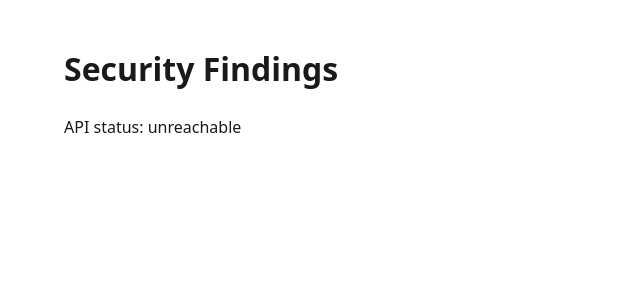
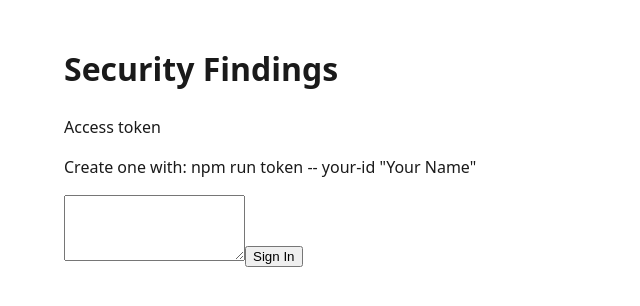
Before and after one commit to TmoodGitHub/ai-security-triage, a React (Vite) app in the folder web/: page / in a window 1280 px wide. Shown: the top 306 px of the page, without its empty margins (0-640 px from the left). Built offline with nearby package versions, Linux system fonts and the light colour scheme; no server answers.

Commit message:
Add token sign-in to the analyst screen and a /me endpoint

```diff
--- a/web/src/App.tsx
+++ b/web/src/App.tsx
@@ -1,21 +1,53 @@
 import { useEffect, useState } from 'react';
+import { apiFetch, type CurrentUser } from './api';
+import SignIn from './SignIn';
+
+const TOKEN_KEY = 'triage-token';
 
 export default function App() {
-  const [apiStatus, setApiStatus] = useState('checking...');
+  const [token, setToken] = useState<string | null>(() =>
+    sessionStorage.getItem(TOKEN_KEY),
+  );
+  const [user, setUser] = useState<CurrentUser | null>(
+    null,
+  );
 
   useEffect(() => {
-    fetch('/api/health')
-      .then((response) => response.json())
-      .then((body: { status: string }) =>
-        setApiStatus(body.status),
-      )
-      .catch(() => setApiStatus('unreachable'));
-  }, []);
+    if (token === null || user !== null) {
+      return;
+    }
+    apiFetch<CurrentUser>('/me', token)
+      .then(setUser)
+      .catch(() => signOut());
+  }, [token, user]);
+
+  function signIn(newToken: string, newUser: CurrentUser) {
+    sessionStorage.setItem(TOKEN_KEY, newToken);
+    setToken(newToken);
+    setUser(newUser);
+  }
+
+  function signOut() {
+    sessionStorage.removeItem(TOKEN_KEY);
+    setToken(null);
+    setUser(null);
+  }
+
+  if (token === null) {
+    return <SignIn onSignIn={signIn} />;
+  }
 
   return (
     <main>
-      <h1>Security Findings</h1>
-      <p>API status: {apiStatus}</p>
+      <header>
+        <h1>Security Findings</h1>
+        {user && (
+          <p>Signed in as {user.name ?? user.subject}</p>
+        )}
+        <button type='button' onClick={signOut}>
+          Sign Out
+        </button>
+      </header>
     </main>
   );
 }
--- /dev/null
+++ b/web/src/SignIn.tsx
@@ -0,0 +1,66 @@
+import { useState, type SubmitEvent } from 'react';
+import {
+  AuthError,
+  apiFetch,
+  type CurrentUser,
+} from './api';
+
+interface SignInProps {
+  onSignIn: (token: string, user: CurrentUser) => void;
+}
+
+export default function SignIn({ onSignIn }: SignInProps) {
+  const [token, setToken] = useState('');
+  const [error, setError] = useState<string | null>(null);
+  const [checking, setChecking] = useState(false);
+
+  async function handleSubmit(
+    event: SubmitEvent<HTMLFormElement>,
+  ) {
+    event.preventDefault();
+    setError(null);
+    setChecking(true);
+
+    const trimmed = token.trim();
+    try {
+      const user = await apiFetch<CurrentUser>(
+        '/me',
+        trimmed,
+      );
+      onSignIn(trimmed, user);
+    } catch (err) {
+      setError(
+        err instanceof AuthError
+          ? 'That token was not accepted.'
+          : 'Could not reach the API.',
+      );
+    } finally {
+      setChecking(false);
+    }
+  }
+
+  return (
+    <main>
+      <h1>Security Findings</h1>
+      <form onSubmit={handleSubmit}>
+        <label htmlFor='token'>Access token</label>
+        <p id='token-help'>
+          Create one with: npm run token -- your-id "Your
+          Name"
+        </p>
+        <textarea
+          id='token'
+          rows={4}
+          value={token}
+          onChange={(event) => setToken(event.target.value)}
+          aria-describedby='token-help'
+          required
+        />
+        {error && <p role='alert'>{error}</p>}
+        <button type='submit' disabled={checking}>
+          {checking ? 'Checking...' : 'Sign In'}
+        </button>
+      </form>
+    </main>
+  );
+}
--- /dev/null
+++ b/web/src/api.ts
@@ -0,0 +1,38 @@
+export class AuthError extends Error {}
+
+export interface CurrentUser {
+  subject: string;
+  name: string | null;
+}
+
+export async function apiFetch<T>(
+  path: string,
+  token: string,
+  init: RequestInit = {},
+): Promise<T> {
+  const response = await fetch(`/api${path}`, {
+    ...init,
+    headers: {
+      ...init.headers,
+      Authorization: `Bearer ${token}`,
+      ...(init.body
+        ? { 'Content-Type': 'application/json' }
+        : {}),
+    },
+  });
+
+  if (response.status === 401) {
+    throw new AuthError(
+      'Your session has expired or the token is invalid.',
+    );
+  }
+  if (!response.ok) {
+    const body = await response.json().catch(() => ({}));
+    throw new Error(
+      body.error ??
+        body.message ??
+        `Request failed (${response.status})`,
+    );
+  }
+  return response.json() as Promise<T>;
+}
```
Also changed, not shown: 2 other files (tests, documents, lock files or other folders).
